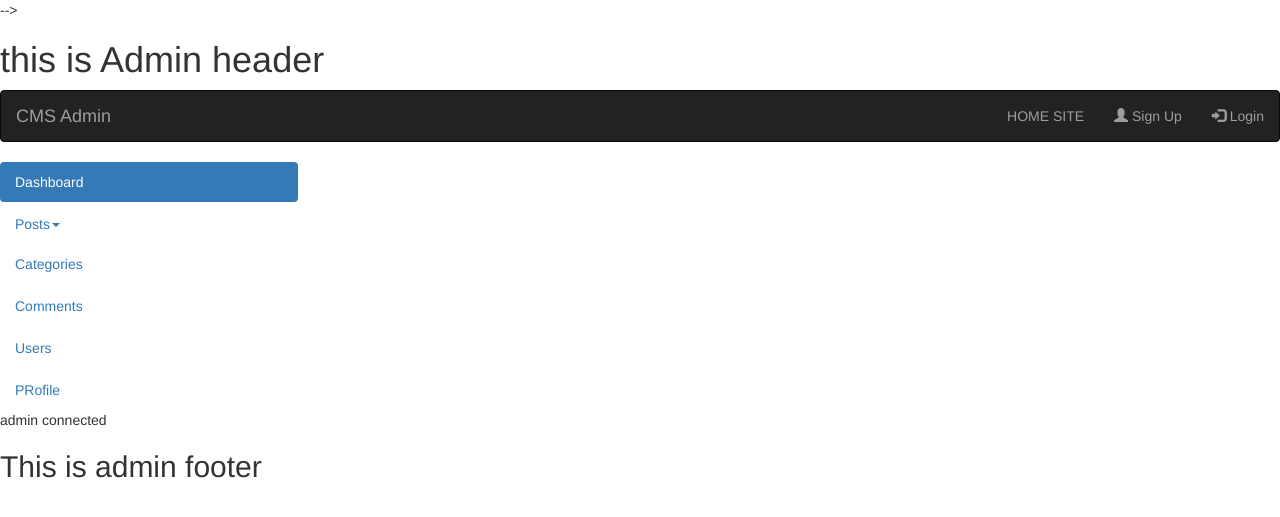
After one commit to zzzhenng/cms-php, a PHP site: page /admin in a window 1280 px wide. The commit adds this page. Shown: the top 517 px of the page. Run offline with PHP 8.4, Linux system fonts and the light colour scheme.

```diff
--- /dev/null
+++ b/admin/functions.php
@@ -0,0 +1,49 @@
+<?php
+  function insert_categories() {
+    // add new category
+    global $connection;
+    if(isset($_POST['submit'])) {
+      $cat_title = $_POST['cat_title'];
+      if($cat_title == "" || empty($cat_title)) {
+        echo "This field should not be empty";
+      } else {
+        $query = "INSERT INTO categories(cat_title) ";
+        $query .= "VALUE('{$cat_title}') ";
+
+        $create_category_query = mysqli_query($connection, $query);
+
+        if (!$create_category_query) {
+          die('QUERY failed' . mysqli_error($connection));
+        }
+      }
+    }
+  }
+
+  function findAllCategories() {
+    global $connection;
+    // display all cateogory
+    $query = "SELECT * FROM categories";
+    $query_categories = mysqli_query($connection, $query);
+    while ($row = mysqli_fetch_assoc($query_categories)):
+      $cat_id = $row['cat_id'];
+      $cat_title = $row['cat_title'];
+      echo "<tr>";
+      echo "<td>{$cat_id}</td>";
+      echo "<td>{$cat_title}</td>";
+      echo "<td><a href='categories.php?delete={$cat_id}'>Delete</a></td>";
+      echo "<td><a href='categories.php?edit={$cat_id}'>Edit</a></td>";
+      echo "</tr>";
+    endwhile;
+  }
+
+  function deleteCategories() {
+    global $connection;
+    // delete selected category
+    if(isset($_GET['delete'])) {
+      $the_cat_id = $_GET['delete'];
+      $query = "DELETE FROM categories WHERE cat_id = '{$the_cat_id}' ";
+      $delete_query = mysqli_query($connection, $query);
+    }
+  }
+
+?>
--- /dev/null
+++ b/admin/includes/admin_footer.php
@@ -0,0 +1,5 @@
+
+<footer><h2>This is admin footer</h2></footer>
+
+</body>
+</html>
--- /dev/null
+++ b/admin/includes/admin_header.php
@@ -0,0 +1,24 @@
+<?php include "../includes/db.php" ?>
+<?php include "functions.php" ?>
+<!doctype html>
+<html lang="en">
+  <head>
+    <!-- Required meta tags -->
+    <meta charset="utf-8">
+    <meta name="viewport" content="width=device-width, initial-scale=1, shrink-to-fit=no">
+
+    <!-- Latest compiled and minified CSS -->
+    <!-- <link rel="stylesheet" href="https://maxcdn.bootstrapcdn.com/bootstrap/3.3.7/css/bootstrap.min.css">
+
+    <!-- jQuery library -->
+    <script src="https://ajax.googleapis.com/ajax/libs/jquery/3.3.1/jquery.min.js"></script>
+
+    <!-- Latest compiled JavaScript -->
+    <!-- <script src="https://maxcdn.bootstrapcdn.com/bootstrap/3.3.7/js/bootstrap.min.js"></script> --> -->
+    <link rel="stylesheet" href="https://maxcdn.bootstrapcdn.com/bootstrap/3.3.7/css/bootstrap.min.css">
+  <script src="https://ajax.googleapis.com/ajax/libs/jquery/3.3.1/jquery.min.js"></script>
+  <script src="https://maxcdn.bootstrapcdn.com/bootstrap/3.3.7/js/bootstrap.min.js"></script>
+    <title>Hello, world!</title>
+  </head>
+  <body>
+    <h1>this is Admin header</h1>
--- /dev/null
+++ b/admin/includes/admin_navigation.php
@@ -0,0 +1,37 @@
+
+<nav class="navbar navbar-inverse">
+  <div class="container-fluid">
+    <div class="navbar-header">
+      <a class="navbar-brand" href="#">CMS Admin</a>
+    </div>
+    <ul class="nav navbar-nav navbar-right">
+      <li><a href="/cms">HOME SITE</a></li>
+      <li><a href="#"><span class="glyphicon glyphicon-user"></span> Sign Up</a></li>
+      <li><a href="#"><span class="glyphicon glyphicon-log-in"></span> Login</a></li>
+    </ul>
+  </div>
+</nav>
+
+<div>
+  <div class="row">
+    <!-- 左边列表 -->
+    <div class="col-md-3">
+      <ul class="nav nav-pills nav-stacked">
+          <li class="active"><a href="#">Dashboard</a></li>
+          <li><a href="#collapse1" class="dropdown-toggle" data-toggle="collapse">Posts<span class="caret"></span></a></li>
+            <div class="collapse" id="collapse1" style="width: 80%; margin: auto;" >
+              <ul class="list-group">
+                <li class="list-group-item"><a href="./posts.php">VIew All Posts</a></li>
+                <li class="list-group-item"><a>Add Posts</a></li>
+              </ul>
+            </div>
+          <li><a href="./categories.php">Categories</a></li>
+          <li><a href="#">Comments</a></li>
+          <li><a href="#">Users</a></li>
+          <li><a href="#">PRofile</a></li>
+      </ul>
+
+    </div><!-- end col-3 -->
+
+  </div>
+</div>
--- /dev/null
+++ b/admin/index.php
@@ -0,0 +1,10 @@
+
+<?php include "includes/admin_header.php" ?>
+<?php include "includes/admin_navigation.php" ?>
+
+  <?php if($connection) echo "admin connected" ?>
+
+
+
+
+<?php include "includes/admin_footer.php" ?>
--- a/includes/header.php
+++ b/includes/header.php
@@ -14,4 +14,4 @@
     <title>Hello, world!</title>
   </head>
   <body>
-    <h1>this is header</h1>
+    <h1>this is home header</h1>
--- a/includes/navigation.php
+++ b/includes/navigation.php
@@ -19,6 +19,8 @@
       endwhile;
     ?>
 
+    <a href="admin" class="nav-item nav-link">admin</a>
+
     </div>
   </div>
 </nav>
```
Also changed, not shown: admin/categories.php (added, +104 -0 lines), admin/includes/update_categories.php (added, +32 -0 lines), admin/posts.php (added).
